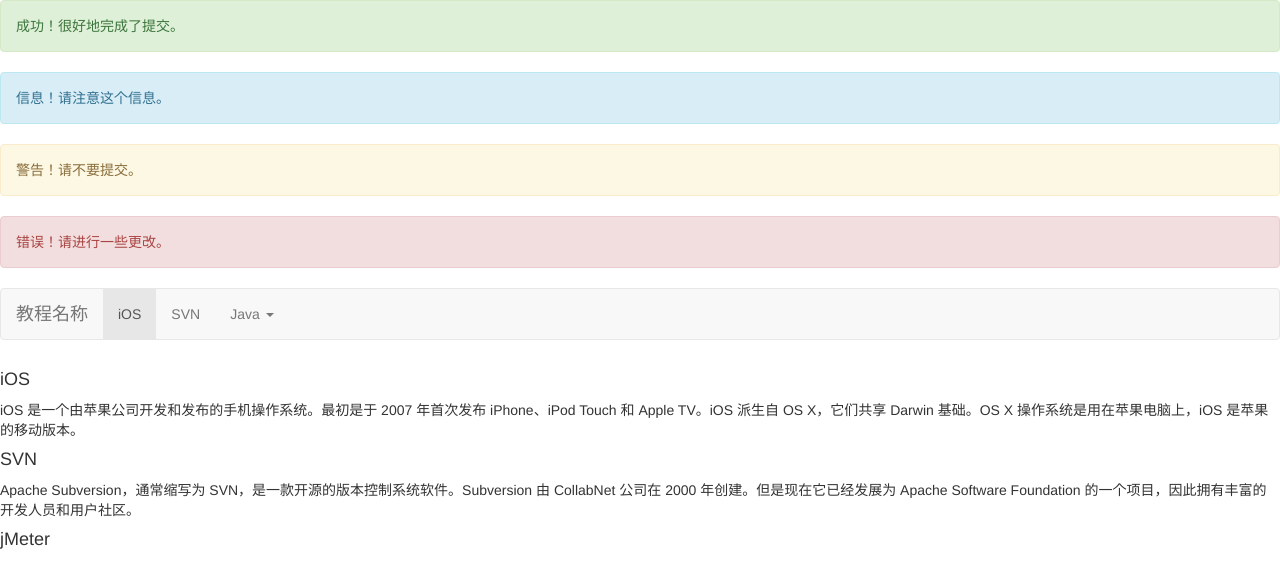
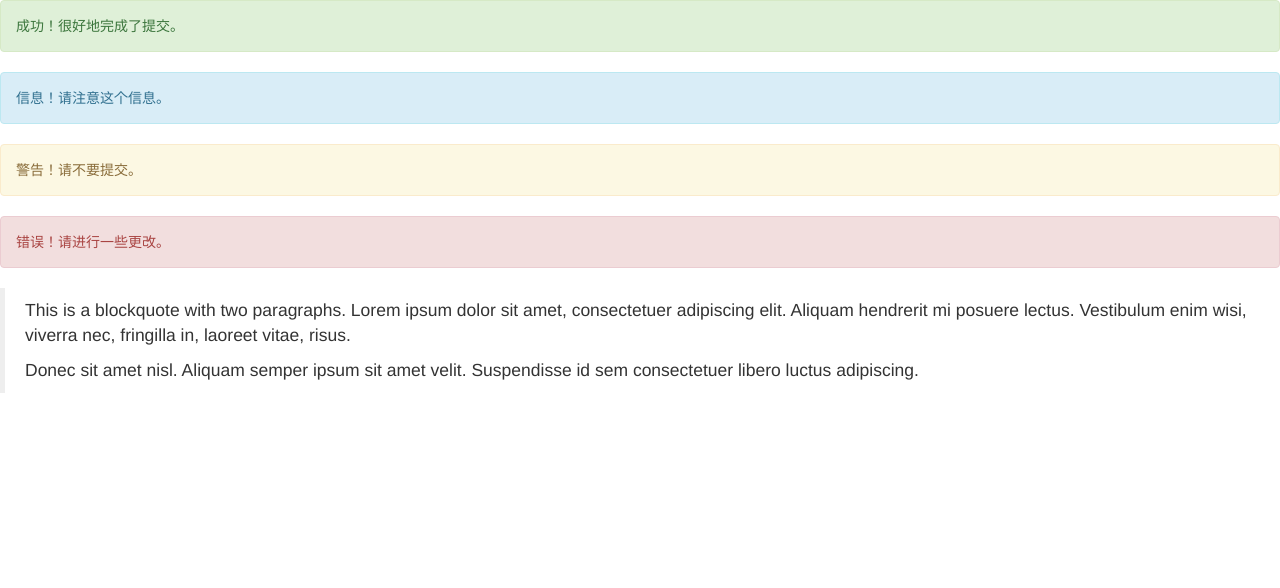
Before and after one commit to beingcoder/beingcoder.github.io, a Jekyll site: the page bootstrap.html, which Jekyll copies as it is, in a window 1280 px wide. Shown: the top 588 px of the page. Built offline with Jekyll 4.4.1, drawn with Linux system fonts in a browser that asks for light colours; Markdown is read by kramdown in place of the engine named in the settings.

Commit message:
Update bootstrap.html

```diff
--- a/bootstrap.html
+++ b/bootstrap.html
@@ -13,58 +13,14 @@
 <div class="alert alert-warning">警告！请不要提交。</div>
 <div class="alert alert-danger">错误！请进行一些更改。</div>
 
-<nav id="navbar-example" class="navbar navbar-default navbar-static" role="navigation">
-   <div class="navbar-header">
-      <button class="navbar-toggle" type="button" data-toggle="collapse"
-         data-target=".bs-js-navbar-scrollspy">
-         <span class="sr-only">切换导航</span>
-         <span class="icon-bar"></span>
-         <span class="icon-bar"></span>
-         <span class="icon-bar"></span>
-      </button>
-      <a class="navbar-brand" href="#">教程名称</a>
-   </div>
-   <div class="collapse navbar-collapse bs-js-navbar-scrollspy">
-      <ul class="nav navbar-nav">
-         <li><a href="#ios">iOS</a></li>
-         <li><a href="#svn">SVN</a></li>
-         <li class="dropdown">
-            <a href="#" id="navbarDrop1" class="dropdown-toggle"
-               data-toggle="dropdown">Java
-               <b class="caret"></b>
-            </a>
-            <ul class="dropdown-menu" role="menu"
-               aria-labelledby="navbarDrop1">
-               <li><a href="#jmeter" tabindex="-1">jmeter</a></li>
-               <li><a href="#ejb" tabindex="-1">ejb</a></li>
-               <li class="divider"></li>
-               <li><a href="#spring" tabindex="-1">spring</a></li>
-            </ul>
-         </li>
-      </ul>
-   </div>
-</nav>
-<div data-spy="scroll" data-target="#navbar-example" data-offset="0"
-   style="height:200px;overflow:auto; position: relative;">
-   <h4 id="ios">iOS</h4>
-   <p>iOS 是一个由苹果公司开发和发布的手机操作系统。最初是于 2007 年首次发布 iPhone、iPod Touch 和 Apple
-      TV。iOS 派生自 OS X，它们共享 Darwin 基础。OS X 操作系统是用在苹果电脑上，iOS 是苹果的移动版本。
-   </p>
-   <h4 id="svn">SVN</h4>
-   <p>Apache Subversion，通常缩写为 SVN，是一款开源的版本控制系统软件。Subversion 由 CollabNet 公司在 2000 年创建。但是现在它已经发展为 Apache Software Foundation 的一个项目，因此拥有丰富的开发人员和用户社区。
-   </p>
-   <h4 id="jmeter">jMeter</h4>
-   <p>jMeter 是一款开源的测试软件。它是 100% 纯 Java 应用程序，用于负载和性能测试。
-   </p>
-   <h4 id="ejb">EJB</h4>
-   <p>Enterprise Java Beans（EJB）是一个创建高度可扩展性和强大企业级应用程序的开发架构，部署在兼容应用程序服务器（比如 JBOSS、Web Logic 等）的 J2EE 上。
-   </p>
-   <h4 id="spring">Spring</h4>
-   <p>Spring 框架是一个开源的 Java 平台，为快速开发功能强大的 Java 应用程序提供了完备的基础设施支持。
-   </p>
-   <p>Spring 框架最初是由 Rod Johnson 编写的，在 2003 年 6 月首次发布于 Apache 2.0 许可证下。
-   </p>
-</div>
+<blockquote>
+<p>This is a blockquote with two paragraphs. Lorem ipsum dolor sit amet,
+consectetuer adipiscing elit. Aliquam hendrerit mi posuere lectus.
+Vestibulum enim wisi, viverra nec, fringilla in, laoreet vitae, risus.</p>
+
+<p>Donec sit amet nisl. Aliquam semper ipsum sit amet velit. Suspendisse
+id sem consectetuer libero luctus adipiscing.</p>
+</blockquote>
 
 </body>
 </html>
```
